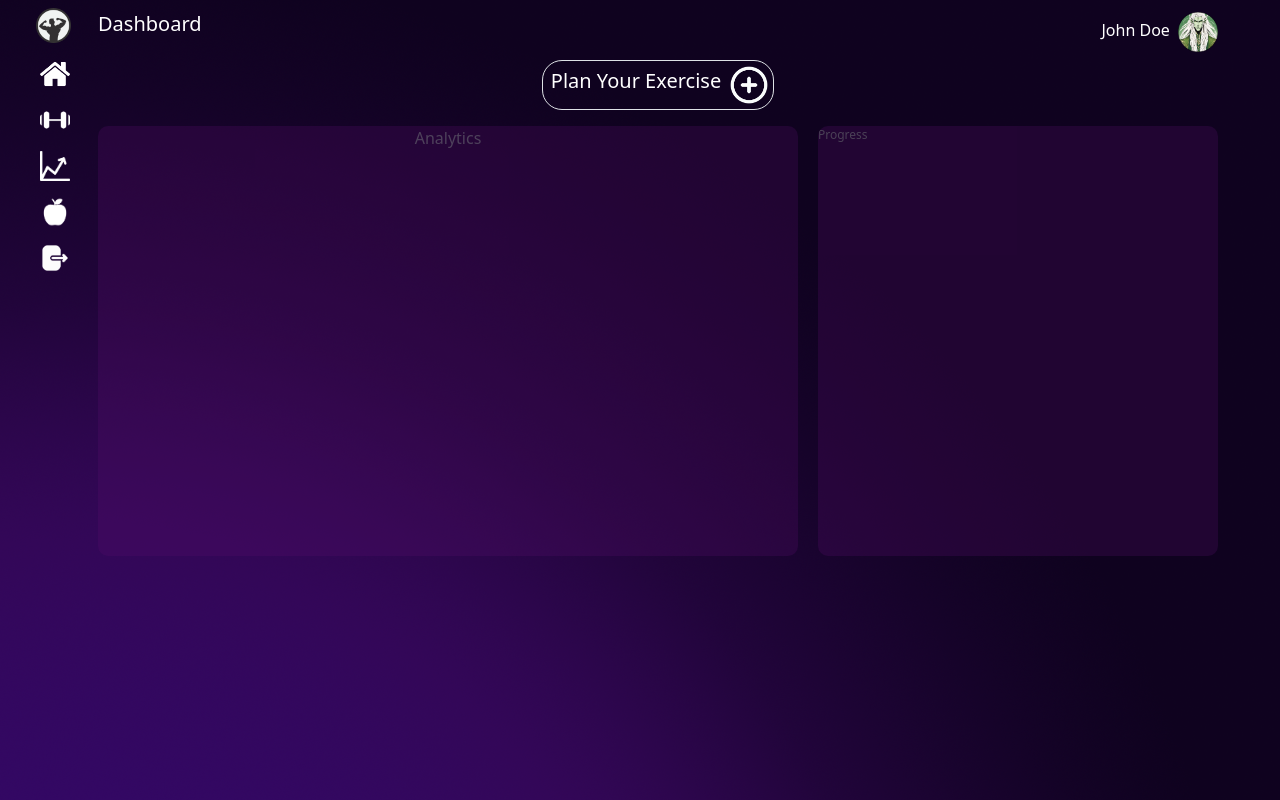
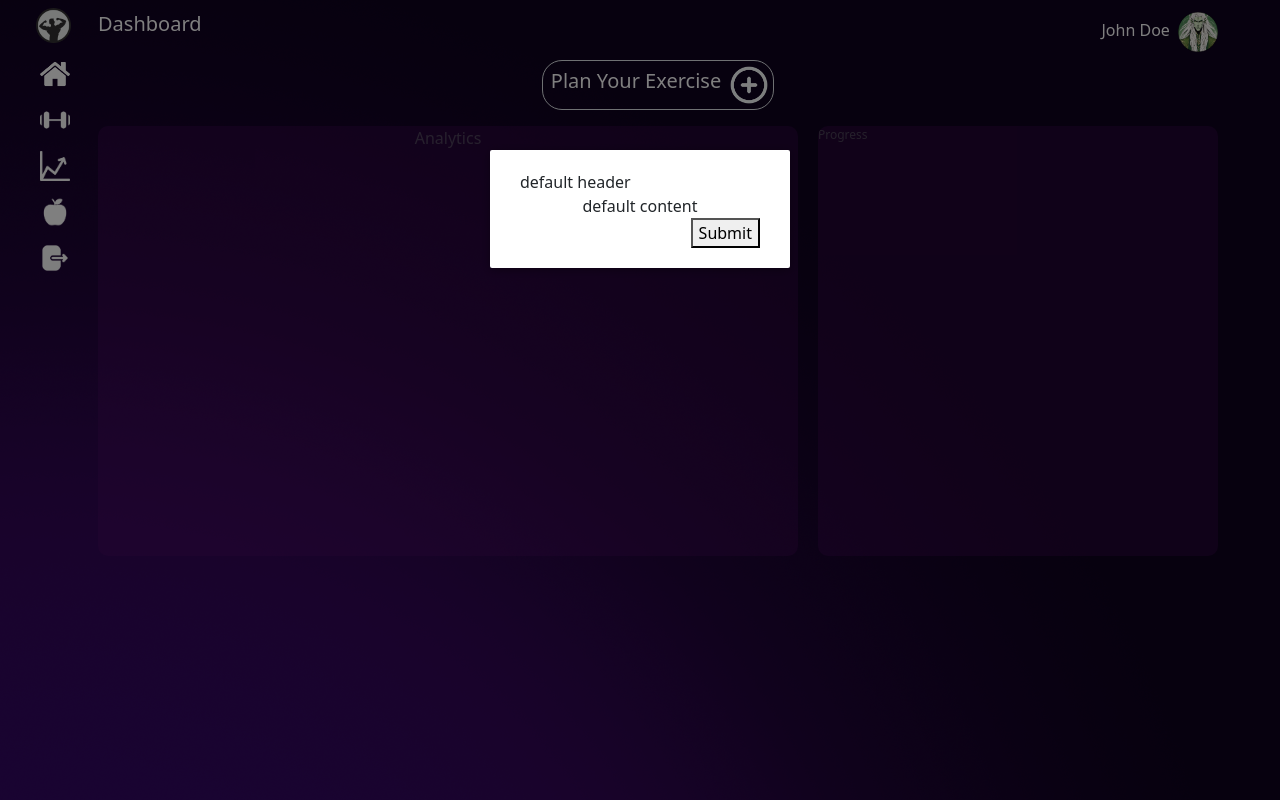
Before and after one commit to CodeITLab/fit_track_frontend_app, a Vue app: page /dashboard in a window 1280 px wide. Both pictures are taken after a click on the button 749 px from the left and 85 px from the top of the page. Built offline with nearby package versions, Linux system fonts and the light colour scheme.

Commit message:
modal_day

```diff
--- a/package.json
+++ b/package.json
@@ -8,6 +8,7 @@
     "lint": "vue-cli-service lint"
   },
   "dependencies": {
+    "@vueuse/core": "^10.7.0",
     "bootstrap": "^5.3.2",
     "bootstrap-vue": "^2.23.1",
     "core-js": "^3.8.3",
--- a/src/components/day-card-component/DayCard.vue
+++ b/src/components/day-card-component/DayCard.vue
@@ -1,11 +1,59 @@
+<script lang="ts">
+import {defineEmits, defineComponent, ref} from "vue";
+export default defineComponent({
+  name: "DayCard",
+  props: {
+    isOpen: Boolean
+  },
+  setup() {
+
+    const emit = defineEmits(["modal-close"]);
+
+    const target = ref(null);
+
+    return { emit, target};
+  },
+});
+</script>
+
 <template>
-    <div>
-
+  <div v-if="isOpen" class="modal-mask">
+    <div class="modal-wrapper">
+      <div class="modal-container" ref="target">
+        <div class="modal-header">
+          <slot name="header"> default header </slot>
+        </div>
+        <div class="modal-body">
+          <slot name="content"> default content </slot>
+        </div>
+        <div class="modal-footer">
+          <slot name="footer">
+            <div>
+              <button @click.stop="emit('modal-close')">Submit</button>
+            </div>
+          </slot>
+        </div>
+      </div>
     </div>
+  </div>
 </template>
 
-
-
-<style>
-
+<style scoped>
+.modal-mask {
+  position: fixed;
+  z-index: 9998;
+  top: 0;
+  left: 0;
+  width: 100%;
+  height: 100%;
+  background-color: rgba(0, 0, 0, 0.5);
+}
+.modal-container {
+  width: 300px;
+  margin: 150px auto;
+  padding: 20px 30px;
+  background-color: #fff;
+  border-radius: 2px;
+  box-shadow: 0 2px 8px rgba(0, 0, 0, 0.33);
+}
 </style>
--- a/src/views/DashboardView.vue
+++ b/src/views/DashboardView.vue
@@ -81,99 +81,88 @@
               <hr />
             </div>
           </div>
-          <div class="content-card bg-transparent d-flex flex-column  align-items-center mt-1">
-            <div class="heading-dashboard d-flex flex-row justify-content-between w-100 mt-2">
+          <div
+            class="content-card bg-transparent d-flex flex-column align-items-center mt-1"
+          >
+            <div
+              class="heading-dashboard d-flex flex-row justify-content-between w-100 mt-2"
+            >
               <h5 class="text-white">Dashboard</h5>
-              <h6 class="text-white">John Doe <img class="ms-1" src="../assets/img/logos/avatar.png" height="40" alt=""></h6>
+              <h6 class="text-white">
+                John Doe
+                <img
+                  class="ms-1"
+                  src="../assets/img/logos/avatar.png"
+                  height="40"
+                  alt=""
+                />
+              </h6>
             </div>
-            <div class="add-day d-flex flex-row justify-content-center border border-dark-3 align-items-center text-center mb-3">
+            <div
+              class="add-day d-flex flex-row justify-content-center border border-dark-3 align-items-center text-center mb-3"
+            >
               <h5 class="text-white ps-2 pe-1">Plan Your Exercise</h5>
-              <button type="button" class="plus-btn hover-none p-1"><img src="../assets/img/logos/add-icon.png" height="40px" alt=""></button>
+              <button
+                type="button"
+                class="plus-btn hover-none p-1"
+                @click="openModal"
+              >
+                <img
+                  src="../assets/img/logos/add-icon.png"
+                  height="40px"
+                  alt=""
+                />
+              </button>
+              <DayCard
+                :isOpen="isModalOpened"
+                @modal-close="closeModal"
+                @submit="submitHandler"
+                name="first-modal"
+              />
             </div>
-            <!-- <div class="d-flex flex-row justify-content-center">
-              <div class="day-card d-flex m-2 justify-content-center">Mon</div>
-              <div class="day-card d-flex m-2 justify-content-center">Tue</div>
-              <div class="day-card d-flex m-2 justify-content-center">Wed</div>
-              <div class="day-card d-flex m-2 justify-content-center">Thu</div>
-              <div class="day-card d-flex m-2 justify-content-center">Fri</div>
-              <div class="day-card d-flex m-2 justify-content-center">Sat</div>
-              <div class="day-card d-flex m-2 justify-content-center">Sun</div>
-            </div> -->
             <div
               class="dashboard-content d-flex flex-row justify-content-center"
             >
-              <div class="analitics opacity-25 border-2 border-dark me-1 mb-2 text-center">Analytics </div>
-              <div class="progress opacity-25 border-2 border-dark ms-3 mb-2 text-center">Progress</div>
+              <div
+                class="analitics opacity-25 border-2 border-dark me-1 mb-2 text-center"
+              >
+                Analytics
+              </div>
+              <div
+                class="progress opacity-25 border-2 border-dark ms-3 mb-2 text-center"
+              >
+                Progress
+              </div>
             </div>
-            <!-- <div
-              class="tables d-flex justify-content-center align-items-center"
-            >
-              <table class="table table-dark table-striped">
-                <thead>
-                  <tr>
-                    <th scope="col">#</th>
-                    <th scope="col">Exercises</th>
-                    <th scope="col">Repetitions</th>
-                    <th scope="col">Remove Exercise</th>
-                  </tr>
-                </thead>
-                <tbody>
-                  <tr>
-                    <th scope="row">1</th>
-                    <td>Push-ups</td>
-                    <td>4</td>
-                    <td>
-                      <button
-                        type="button"
-                        class="text-black rounded-pill border border-dark-3 mb-3 btn-block"
-                      >
-                        Delite
-                      </button>
-                    </td>
-                  </tr>
-                  <tr>
-                    <th scope="row">2</th>
-                    <td>Planks</td>
-                    <td>5</td>
-                    <td>
-                      <button
-                        type="button"
-                        class="text-black rounded-pill border border-dark-3 mb-3 btn-block"
-                      >
-                        Delite
-                      </button>
-                    </td>
-                  </tr>
-                  <tr>
-                    <th scope="row">3</th>
-                    <td>Pull-ups</td>
-                    <td>6</td>
-                    <td>
-                      <button
-                        type="button"
-                        class="text-black rounded-pill border border-dark-3 mb-3 btn-block"
-                      >
-                        Delite
-                      </button>
-                    </td>
-                  </tr>
-                </tbody>
-              </table>
-            </div> -->
           </div>
         </div>
       </div>
     </div>
   </nav>
 </template>
-<script lang="ts" >
-import { defineComponent} from "vue";
+
+<script lang="ts">
+import { defineComponent, ref } from "vue";
+import DayCard from "../components/day-card-component/DayCard.vue";
 export default defineComponent({
-  name:"DashboardView",
-  components: {}
-})
+  name: "DashboardView",
+  components: { DayCard },
+  setup() {
+    const isModalOpened = ref(false);
 
+    const openModal = () => {
+      isModalOpened.value = true;
+    };
+    const closeModal = () => {
+      isModalOpened.value = false;
+    };
 
+    const submitHandler = () => {
+      //here you do whatever
+    };
+    return { openModal, closeModal, submitHandler, isModalOpened };
+  },
+});
 </script>
 <style lang="scss" scoped>
 @import "../assets/css/views/dashboard.css";
```
Also changed, not shown: 1 other file (tests, documents, lock files or other folders).
